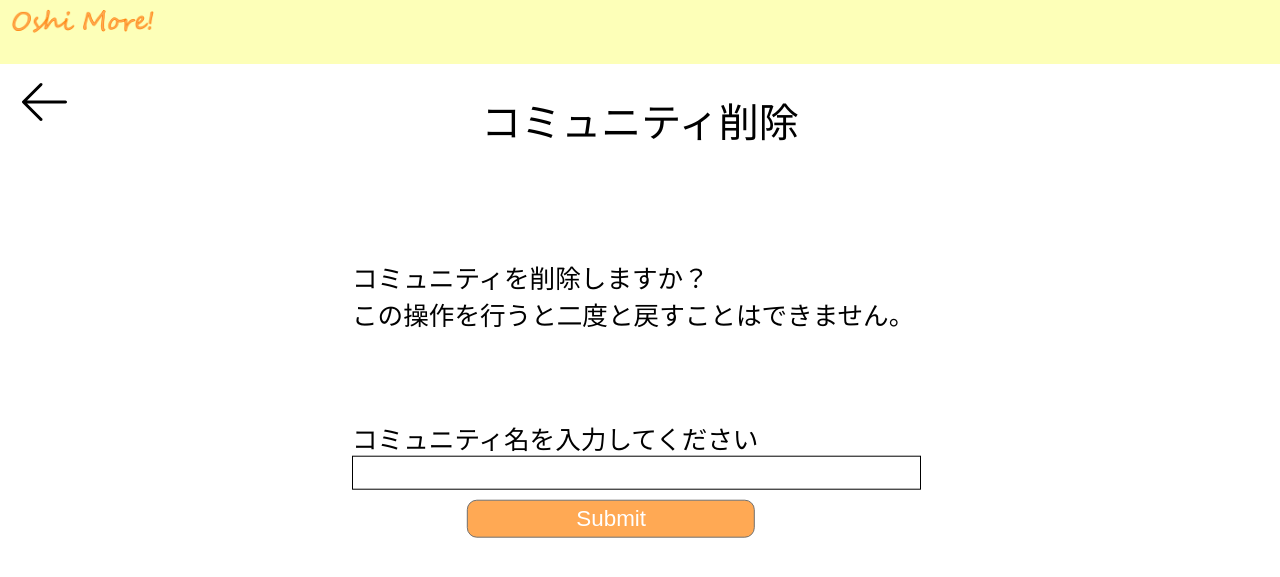
After one commit to chibachibaibu2003/app_oshimore, a Flask app: page /community_delete_check in a window 1280 px wide. The commit adds this page. Shown: the top 577 px of the page. Run offline with Flask 3, Linux system fonts and the light colour scheme; the visitor is signed in with stand-in values (Sample User, id 1); a database or web service that is not in the repository returns one stand-in record (values such as "Sample title"); some libraries are stand-ins or nearby versions.

Commit message:
コミュニティ削除機能、コミュニティ退会機能完成

```diff
--- a/app.py
+++ b/app.py
@@ -320,5 +320,44 @@ def community_edit_end():
     else:
         return render_template('user/community_set_sub.html',comId=session['comId'],checkcal=0,msg=msg)
 
+@app.route('/community_delete_check')
+def community_delete_check():
+    comname=db.getcommunity_select(session['comId'])
+    return render_template('user/community_delete_check.html',comname=comname[1])
+
+@app.route('/community_delete',methods=['POST'])
+def community_delete():
+    count=db.community_delete(session['comId'])
+    count2=db.register_community_delete(session['comId'])
+    if (count==1 and count2>0):
+        msg='コミュニティを削除しました!'
+    else:
+        msg='コミュニティを削除できませんでした...'
+    session['msg']=msg
+    return redirect(url_for('top',checkcal=0))
+
+@app.route('/community_withdrawal_check')
+def community_withdrawal_check():
+    return render_template('user/withdrawl_check.html')
+
+@app.route('/community_withdrawal_result')
+def community_withdrawal_result():
+    if 'user_info' in session:
+        com_auth=db.get_comAuth(session['user_info'][0],session['comId'])
+        if (com_auth[0]==1):
+            db.remove_register_community(session['user_info'][0],session['comId'])
+            count=db.count_community_member_num(session['comId'])
+            if (count==0):
+                db.community_delete(session['comId'])
+            else:
+                accId=db.get_nextReader_num(session['comId'])
+                db.change_community_reader(accId[0],session['comId'])
+        else:
+            print(com_auth)
+            db.remove_register_community(session['user_info'][0],session['comId'])
+        return render_template('user/withdrawl_result.html')
+    else:
+        return redirect(url_for('index'))
+
 if __name__ == "__main__":
     app.run(debug=True)
--- a/db.py
+++ b/db.py
@@ -462,3 +462,95 @@ def community_update(com_id,com_name,fav_name,com_public,com_explanation):
         connection.close()
 
     return count
+
+def community_delete(comId):
+    sql="delete from community where community_id =%s"
+    try:
+        connection=get_connection()
+        cursor=connection.cursor()
+        cursor.execute(sql,(comId,))
+        count=cursor.rowcount
+        connection.commit()
+    except psycopg2.DatabaseError:
+        count=0
+    finally:
+        cursor.close()
+        connection.close()
+
+    return count
+
+def register_community_delete(comId):
+    sql="delete from register_community where community_id=%s"
+    try:
+        connection=get_connection()
+        cursor=connection.cursor()
+        cursor.execute(sql,(comId,))
+        count=cursor.rowcount
+        connection.commit()
+    except psycopg2.DatabaseError:
+        count=0
+    finally:
+        cursor.close()
+        connection.close()
+
+    return count
+
+def remove_register_community(accId,comId):
+    sql="delete from register_community where account_id=%s and community_id=%s"
+    try:
+        connection=get_connection()
+        cursor=connection.cursor()
+        cursor.execute(sql,(accId,comId))
+        count=cursor.rowcount
+        connection.commit()
+    except psycopg2.DatabaseError:
+        count=0
+    finally:
+        cursor.close()
+        connection.close()
+
+    return count
+
+def count_community_member_num(comId):
+    sql="select*from register_community where community_id=%s"
+    try:
+        connection=get_connection()
+        cursor=connection.cursor()
+        cursor.execute(sql,(comId,))
+        count=cursor.rowcount
+    except psycopg2.DatabaseError :
+        count=0
+    finally:
+        cursor.close()
+        connection.close()
+    return count
+
+def get_nextReader_num(comId):
+    sql="select account_id ,max(fan_point)from register_community where community_id=%s group by account_id"
+    try:
+        connection=get_connection()
+        cursor=connection.cursor()
+        cursor.execute(sql,(comId,))
+        count=cursor.fetchone()
+    except psycopg2.DatabaseError :
+        count=[[]]
+    finally:
+        cursor.close()
+        connection.close()
+    return count
+
+def change_community_reader(accId,comId):
+    sql="update register_community set authority=1 , community_authority=1 where account_id=%s and community_id=%s"
+    try:
+        connection=get_connection()
+        cursor=connection.cursor()
+        cursor.execute(sql,(accId,comId))
+        count=cursor.rowcount
+        connection.commit()
+    except psycopg2.DatabaseError:
+        count=0
+    finally:
+        cursor.close()
+        connection.close()
+
+    return count
--- /dev/null
+++ b/static/css/community_delete.css
@@ -0,0 +1,59 @@
+.h1 {
+    font-size: 40px;
+    font-weight: normal;
+    text-align: center;
+}
+
+.fontawesome-size {
+    font-size: 3.5em;
+    transform: rotate(180deg);
+    -webkit-text-stroke: 4px white;
+    position: absolute;
+    left: 20px;
+    top: 74px;
+    color: black;
+}
+
+.checktext {
+    font-size: 1.6rem;
+    position: fixed;
+    top: 35%;
+    left: 50%;
+    width: 45vw;
+    transform: translateX(-50%) translateY(-30%);
+    background-color: white;
+}
+
+.inputbox {
+    font-size: 1.6rem;
+    position: fixed;
+    top: 55%;
+    left: 50%;
+    width: 45vw;
+    transform: translateX(-50%) translateY(-30%);
+    background-color: white;
+}
+
+.inputtext {
+    width: 44vw;
+    height: 30px;
+    font-size: 1.3rem;
+    border: 1.5px solid black;
+}
+
+.submitbutton {
+    display: inline-block;
+    position: fixed;
+    left: 40%;
+    transform: translateX(-40%);
+    text-decoration: none;
+    width: 50%;
+    padding: 5px;
+    margin-top: 10px;
+    border: 1px solid #707070;
+    border-radius: 10px;
+    color: white;
+    font-size: 1.4rem;
+    background-color: #FFA954;
+    text-align: center;
+}
--- /dev/null
+++ b/templates/header_edit.html
@@ -0,0 +1,25 @@
+<!DOCTYPE html>
+<html lang="ja">
+<head>
+    <meta charset="UTF-8">
+    <meta name="viewport" content="width=device-width, initial-scale=1.0">
+    <link rel="stylesheet" href="{{url_for('static', filename='/css/layout.css')}}">
+    {% block css %}
+    {% endblock %}
+    <title>Oshi More!</title>
+</head>
+<body>
+    <header id="js-header">
+        <img class="title" src="{{url_for('static',filename='/imges/icon.png')}}">
+    </header>
+    {% block content %}
+    {% endblock %}
+
+    <script>
+        {% block jscode %}
+        {% endblock %}
+
+    </script>
+
+</body>
+</html>
--- /dev/null
+++ b/templates/user/community_delete_check.html
@@ -0,0 +1,35 @@
+{% extends "header_edit.html" %}
+{% block css %}
+<link rel="stylesheet" href="{{url_for('static', filename='/css/menu_user.css')}}">
+<link rel="stylesheet"href="{{url_for('static',filename='/css/community_delete.css')}}">
+<link rel="stylesheet" href="https://use.fontawesome.com/releases/v6.4.2/css/all.css">
+{% endblock %}
+
+{%block content%}
+<div>
+    <h1 class="h1">コミュニティ削除</h1>
+    <a  href="{{url_for('community_set')}}"><i class="fa-solid fa-arrow-right fontawesome-size"></i></a>
+</div>
+<div class="checktext">
+    <a>コミュニティを削除しますか？<br>この操作を行うと二度と戻すことはできません。</a>
+</div>
+<div class="inputbox">
+    <a>コミュニティ名を入力してください</a><br>
+    <form action="{{url_for('community_delete')}}"method="post"name="check_form"onsubmit="return checkName()">
+        <input type="text"class="inputtext"name="com_name"><br>
+        <input type="submit"class="submitbutton">
+    </form>
+</div>
+{%endblock%}
+
+{%block jscode%}
+let comname={{comname|tojson}}
+
+function checkName(){
+    var text=document.check_form.com_name.value
+    if(text !=comname ) {
+        alert('正しいコミュニティ名を入力してください！');
+        return false;
+    }
+}
+{%endblock%}
--- a/templates/user/community_set_master.html
+++ b/templates/user/community_set_master.html
@@ -19,10 +19,10 @@
     </div>
     <a href="{{url_for('community_edit')}}" class="btn_1 button-color">コミュニティ編集</a>
     <a href="" class="btn_2 button-color">通報があった投稿</a>
-    <a href="" class="btn_3 button-color">コミュニティ削除</a>
+    <a href="{{url_for('community_delete_check')}}" class="btn_3 button-color">コミュニティ削除</a>
     <a href="" class="btn_4 button-color">コミュニティ招待</a>
     <a href="" class="btn_5 button-color">権限変更</a>
-    <a href="" class="btn_6 button-color">コミュニティ退会</a>
+    <a href="{{url_for('community_withdrawal_check')}}" class="btn_6 button-color">コミュニティ退会</a>
     <div class="popup_b">
         <a><img  class="backbutton"src="{{url_for('static',filename='/imges/back.png')}}"></a>
         <a class="popup_b_title">コミュニティ作成</a><br>
```
Also changed, not shown: static/css/login.css (+80 -43 lines), templates/user/withdrawl_check.html (added, +20 -0 lines), templates/user/withdrawl_result.html (added, +19 -0 lines).
